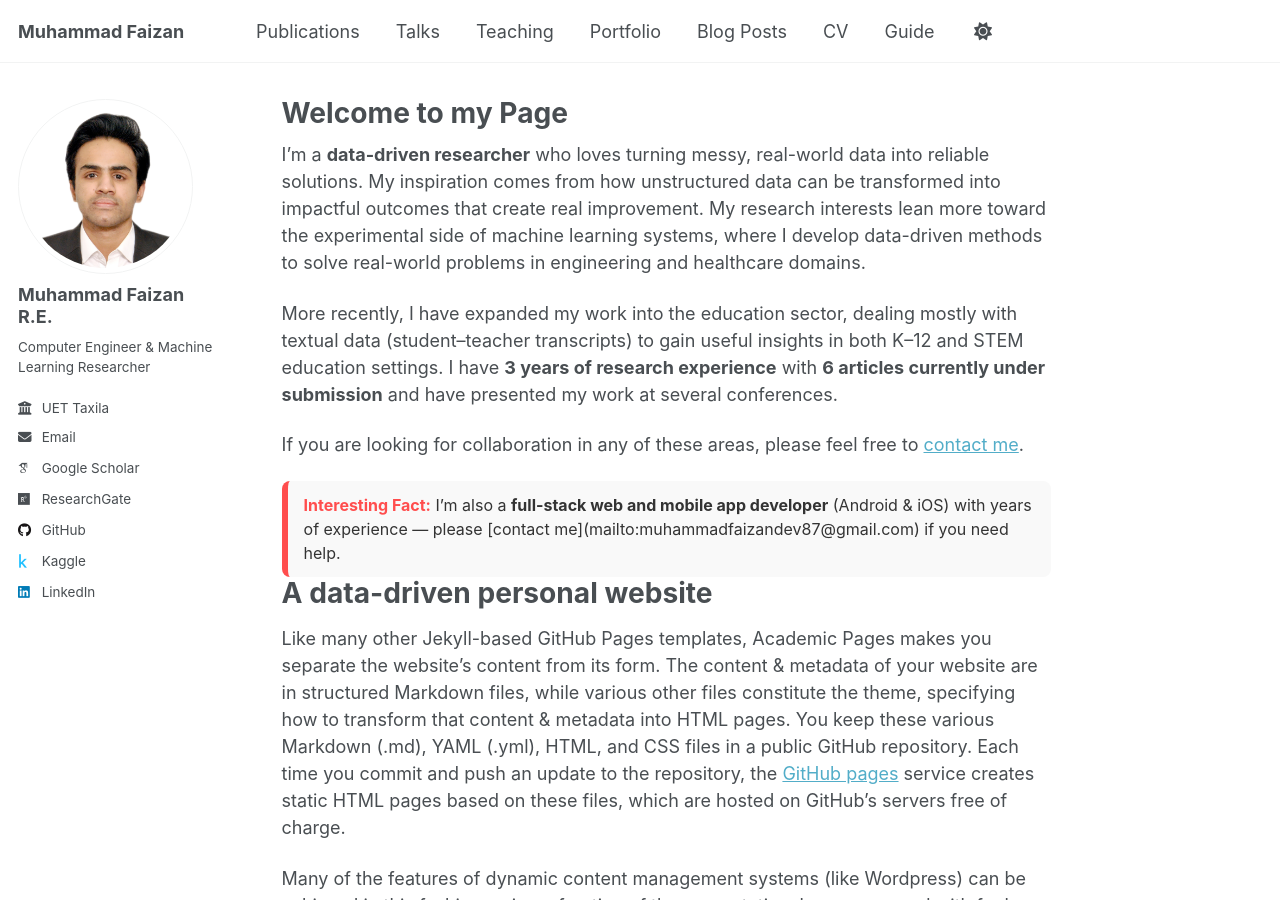
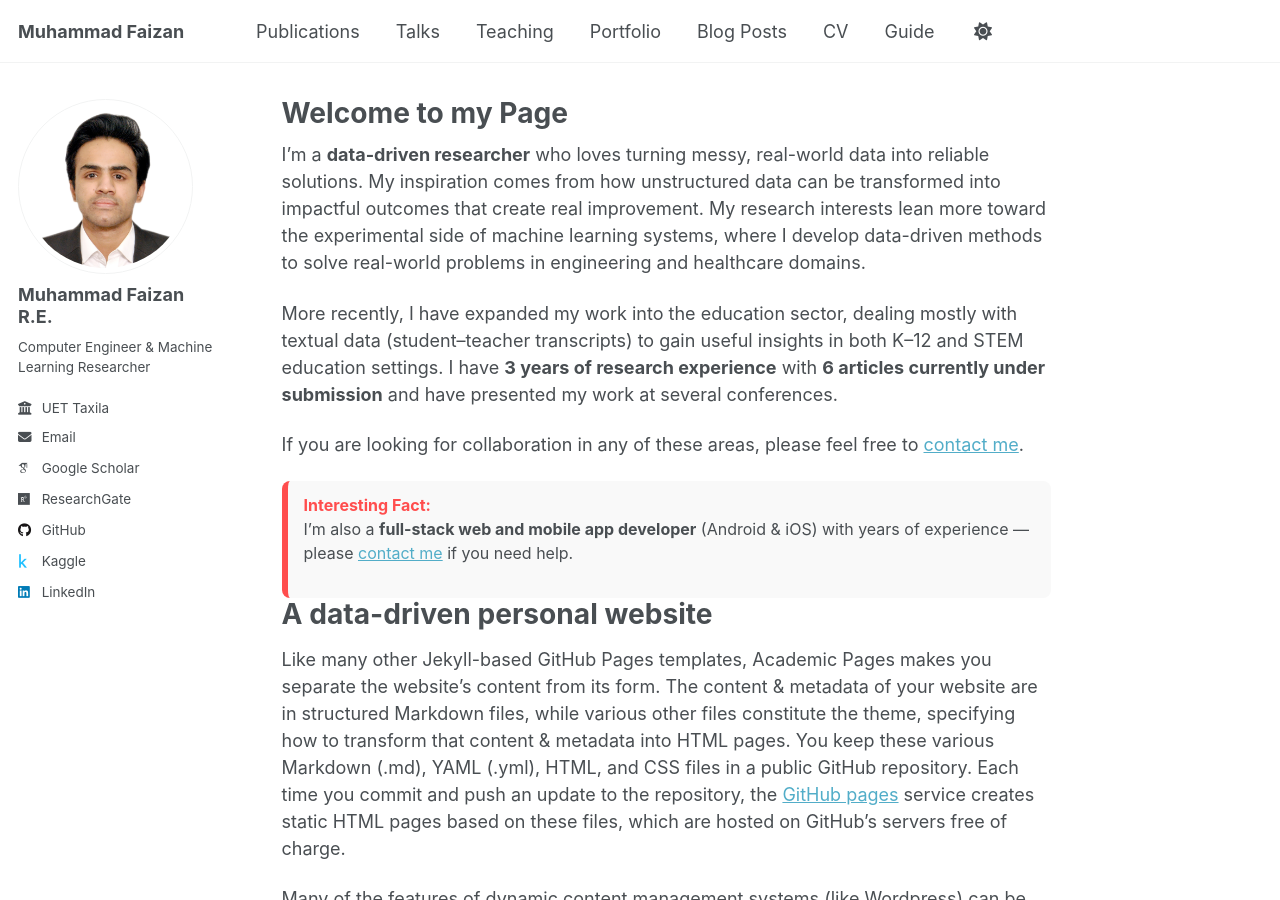
Before and after one commit to MuhammadFaizan99/MuhammadFaizan99.github.io, a Jekyll site: the page built from _pages/about.md, in a window 1280 px wide and 900 px high. Built offline with Jekyll 4.4.1, drawn with Linux system fonts in a browser that asks for light colours; some web fonts are replaced; a script that is not in the unit is left out.

Commit message:
Update about.md

```diff
--- a/_pages/about.md
+++ b/_pages/about.md
@@ -13,10 +13,10 @@ More recently, I have expanded my work into the education sector, dealing mostly
 
 If you are looking for collaboration in any of these areas, please feel free to [contact me](mailto:muhammadfaizandev87@gmail.com).
 
-<div style="background-color:#f9f9f9; border-left:6px solid #ff4d4d; padding:12px 16px; border-radius:8px; font-size:16px; margin-top:20px;">
+<div markdown="1" style="background-color:#f9f9f9; border-left:6px solid #ff4d4d; padding:12px 16px; border-radius:8px; font-size:16px; margin-top:20px;">
   <strong style="color:#ff4d4d;">Interesting Fact:</strong>
-  <span style="color:#333333;">I’m also a <strong>full-stack web and mobile app developer</strong> (Android &amp; iOS) with years of experience —
-    please [contact me](mailto:muhammadfaizandev87@gmail.com) if you need help.</span>
+  I’m also a **full-stack web and mobile app developer** (Android & iOS) with years of experience —
+  please [contact me](mailto:muhammadfaizandev87@gmail.com) if you need help.
 </div>
 
 A data-driven personal website
```
